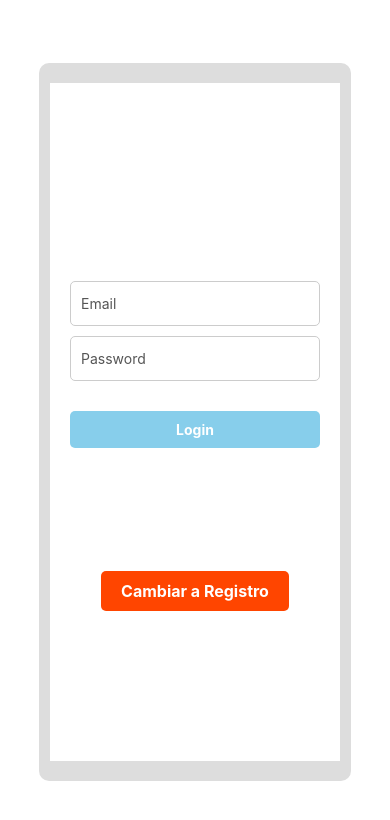
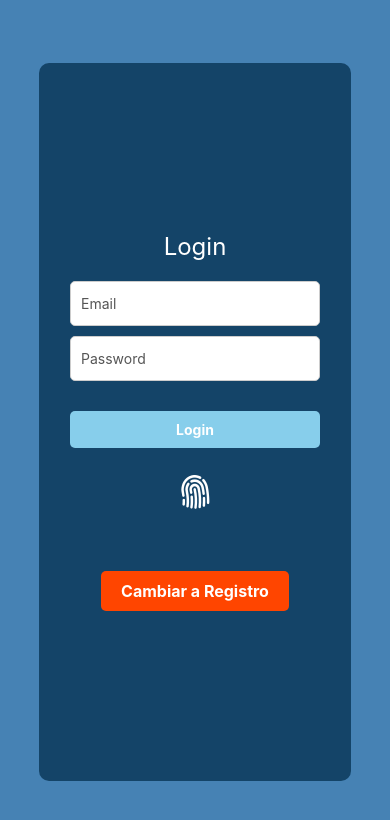
Before and after one commit to PabloValcarce/Finanzas_Movil, a React Native app in the folder FrontEnd/: screen /Spent in a window 390 px wide. Shown: the top 820 px of the page. Built offline with nearby package versions, Linux system fonts and the light colour scheme.

Commit message:
dark mode 2

```diff
--- a/FrontEnd/components/Spent/SpentSummary/SpentSummary.styles.js
+++ b/FrontEnd/components/Spent/SpentSummary/SpentSummary.styles.js
@@ -8,7 +8,7 @@ export default (isDark) => {
     container: {
       marginTop: 20,
       padding: 15,
-      backgroundColor: colors.background, // Fondo adaptado según el tema
+      backgroundColor: colors.background3, // Fondo adaptado según el tema
     },
     title: {
       fontSize: 20,
@@ -18,7 +18,7 @@ export default (isDark) => {
     },
     text: {
       fontSize: 18,
-      color: colors.text, // Color de texto dependiendo del tema
+      color: colors.text2, // Color de texto dependiendo del tema
     },
   });
 };
--- a/FrontEnd/screens/Dashboard/Dashboard.styles.js
+++ b/FrontEnd/screens/Dashboard/Dashboard.styles.js
@@ -11,7 +11,7 @@ export default (isDark) => {
       justifyContent: 'center',
       alignItems: 'center',
       flex: 1,
-      backgroundColor: colors.background, // Aplica el color de fondo dependiendo del tema
+      backgroundColor: colors.background2, // Aplica el color de fondo dependiendo del tema
     },
 
     dashboardContainer: {
@@ -21,7 +21,7 @@ export default (isDark) => {
       borderRadius: 10,
       alignItems: 'center',
       justifyContent: 'center',
-      backgroundColor: colors.tableBackground, // Aplica el color de fondo para el contenedor del dashboard
+      backgroundColor: colors.background, // Aplica el color de fondo para el contenedor del dashboard
     },
 
     text: {
--- a/FrontEnd/screens/Settings/Settings.styles.js
+++ b/FrontEnd/screens/Settings/Settings.styles.js
@@ -9,7 +9,7 @@ export default (isDark) => {
   return StyleSheet.create({
     SettingsPage: {
       flex: 1,
-      backgroundColor: colors.background, // Aplica el color de fondo dependiendo del tema
+      backgroundColor: colors.background2, // Aplica el color de fondo dependiendo del tema
     },
 
     SettingsPageContent: {
@@ -17,6 +17,7 @@ export default (isDark) => {
       justifyContent: 'space-between',
       padding: 30,
       marginTop: 100,
+      backgroundColor: colors.background3,
       gap: 50,
     },
 
--- a/FrontEnd/screens/Transactions/Savings/Savings.styles.js
+++ b/FrontEnd/screens/Transactions/Savings/Savings.styles.js
@@ -7,13 +7,13 @@ export default (isDark) => {
   return StyleSheet.create({
     savingsPage: {
       flex: 1,
-      backgroundColor: colors.background,  // Fondo dependiendo del modo
+      backgroundColor: colors.background2,  // Fondo dependiendo del modo
     },
     savingsPageContent: {
       flexDirection: 'column',
       justifyContent: 'space-between',
       padding: 30,
-      backgroundColor: colors.background,  // Fondo dependiendo del modo
+      backgroundColor: colors.background3,  // Fondo dependiendo del modo
     },
     label: {
       fontWeight: 'bold',
--- a/FrontEnd/screens/Transactions/Spent/Spent.styles.js
+++ b/FrontEnd/screens/Transactions/Spent/Spent.styles.js
@@ -7,13 +7,13 @@ export default (isDark) => {
   return StyleSheet.create({
     spentPage: {
       flex: 1,
-      backgroundColor: colors.background, // Fondo dependiendo del modo
+      backgroundColor: colors.background2, // Fondo dependiendo del modo
     },
     spentPageContent: {
       flexDirection: 'column',
       justifyContent: 'space-between',
       padding: 30,
-      backgroundColor: colors.background, // Fondo dependiendo del modo
+      backgroundColor: colors.background2, // Fondo dependiendo del modo
     },
     label: {
       fontWeight: 'bold',
@@ -29,7 +29,7 @@ export default (isDark) => {
       zIndex: 10,
     },
     spentData: {
-      backgroundColor: colors.cardBackground, // Fondo de la tarjeta dependiendo del modo
+      backgroundColor: colors.background3, // Fondo de la tarjeta dependiendo del modo
       borderRadius: 10,
       padding: 10,
       marginBottom: 10,
@@ -38,7 +38,7 @@ export default (isDark) => {
       marginTop: 20,
     },
     spentList: {
-      backgroundColor: colors.cardBackground, // Fondo de la lista dependiendo del modo
+      backgroundColor: colors.background, // Fondo de la lista dependiendo del modo
       marginTop: 30,
       marginBottom: 40,
       borderRadius: 10,
--- a/FrontEnd/styles/colors.js
+++ b/FrontEnd/styles/colors.js
@@ -4,10 +4,13 @@ export const lightColors = {
     tableBackground: '#ddd',
     tertiary: '#87CEFA',
     button: '#FF4500',
+    inputBackground:"#fff",
     buttonHover: '#f0c8a5',
     text: 'white',
     text2:'#144468',
-    background: '#ffffff',
+    background: '#144468',
+    background2: '#4682B4',
+    background3: 'white',
   };
 
   export const darkColors = {
```
